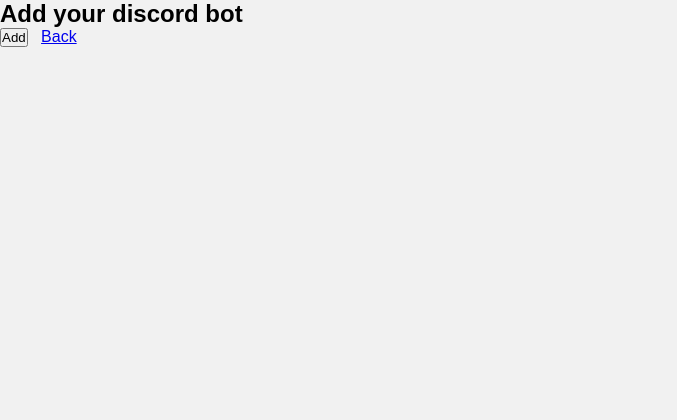
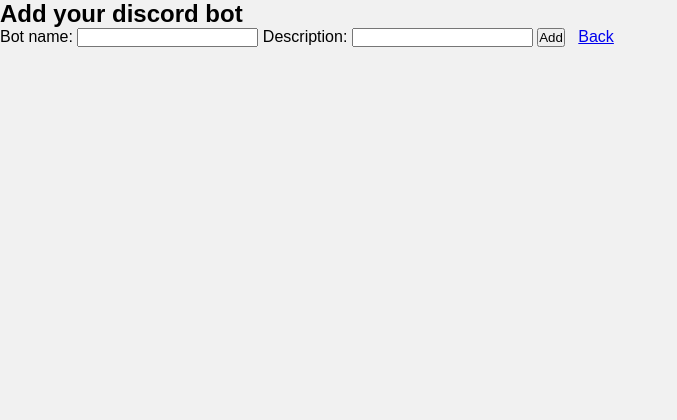
Before and after one commit to Guscraftin/CA2_bot-repository, a Django app: page /bots/add/ in a window 1280 px wide. Shown: the top 420 px of the page, without its empty margins (0-677 px from the left). Run offline with Django 4.2, Linux system fonts and the light colour scheme.

Commit message:
update: add bots forms

```diff
--- a/bots/forms.py
+++ b/bots/forms.py
@@ -1,12 +1,23 @@
 from django import forms
 from .models import Bot
 
+from django.utils import timezone
 
 # All custom forms that will be displayed and used in the views.
-class AddBotForm(forms.ModelForm):
+class AddBotForm(forms.Form):
+    """
     class Meta:
         model = Bot
         fields = ["bot_name", "description"]
+    """
+    bot_name = forms.CharField()
+    description = forms.CharField()
+
+    def addBot(self, user):
+        bot = Bot(author=user, bot_name=self.data['bot_name'], add_date=timezone.now(), votes=0,
+                  description=self.data['description'])
+        bot.save()
+        return bot
 
 
 class UpdateBotForm(forms.ModelForm):
--- a/bots/templates/bots/add/add.html
+++ b/bots/templates/bots/add/add.html
@@ -8,6 +8,7 @@
 
     <form action="{% url 'bots:add' %}" method="post">
         {% csrf_token %}
+        {{ form }}
         <input type="submit" value="Add">
         &nbsp;
         <a href="{% url 'bots:index' %}">Back</a>
--- a/bots/urls.py
+++ b/bots/urls.py
@@ -6,7 +6,7 @@ from . import views
 app_name = 'bots'
 urlpatterns = [
     path('', views.IndexView.as_view(), name='index'),
-    path('add/', views.AddView, name='add'),
+    path('add/', views.AddView.as_view(), name='add'),
     path('<int:pk>/', views.DetailView.as_view(), name='detail'),
     path('<int:pk>/vote', views.VoteView.as_view(), name='vote'),
     path('<int:pk>/update', views.UpdateView.as_view(), name='update'),
--- a/bots/views.py
+++ b/bots/views.py
@@ -39,7 +39,18 @@ class DetailView(generic.DetailView):
 
 
 # This is the view to add a new bot
-def AddView(request):
+class AddView(generic.FormView):
+    template_name = 'bots/add/add.html'
+    form_class = AddBotForm
+    success_url = '/'
+
+    def form_valid(self, form):
+        bot = form.addBot(self.request.user)
+        return HttpResponseRedirect(reverse('bots:detail', args=(bot.id,)))
+
+
+
+'''def AddView(request):
     form = AddBotForm
     try:
         bot_name = request.POST['bot_name']
@@ -50,6 +61,7 @@ def AddView(request):
         bot = Bot(author=request.user, bot_name=bot_name, add_date=timezone.now(), votes=0, description=description)
         bot.save()
         return HttpResponseRedirect(reverse('bots:detail', args=(bot.id,)))
+'''
 
 
 # This is the view to vote to a bot (no visible)
```
